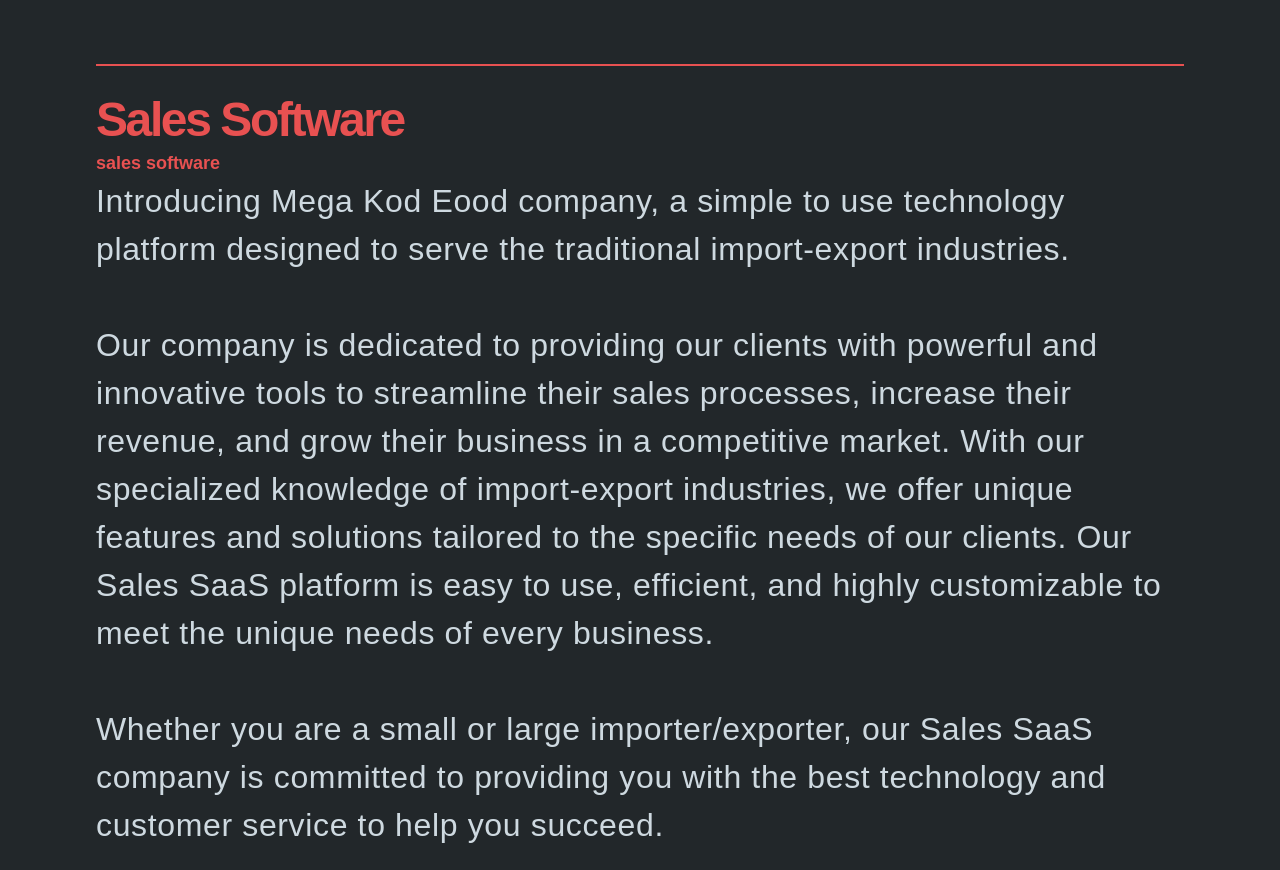
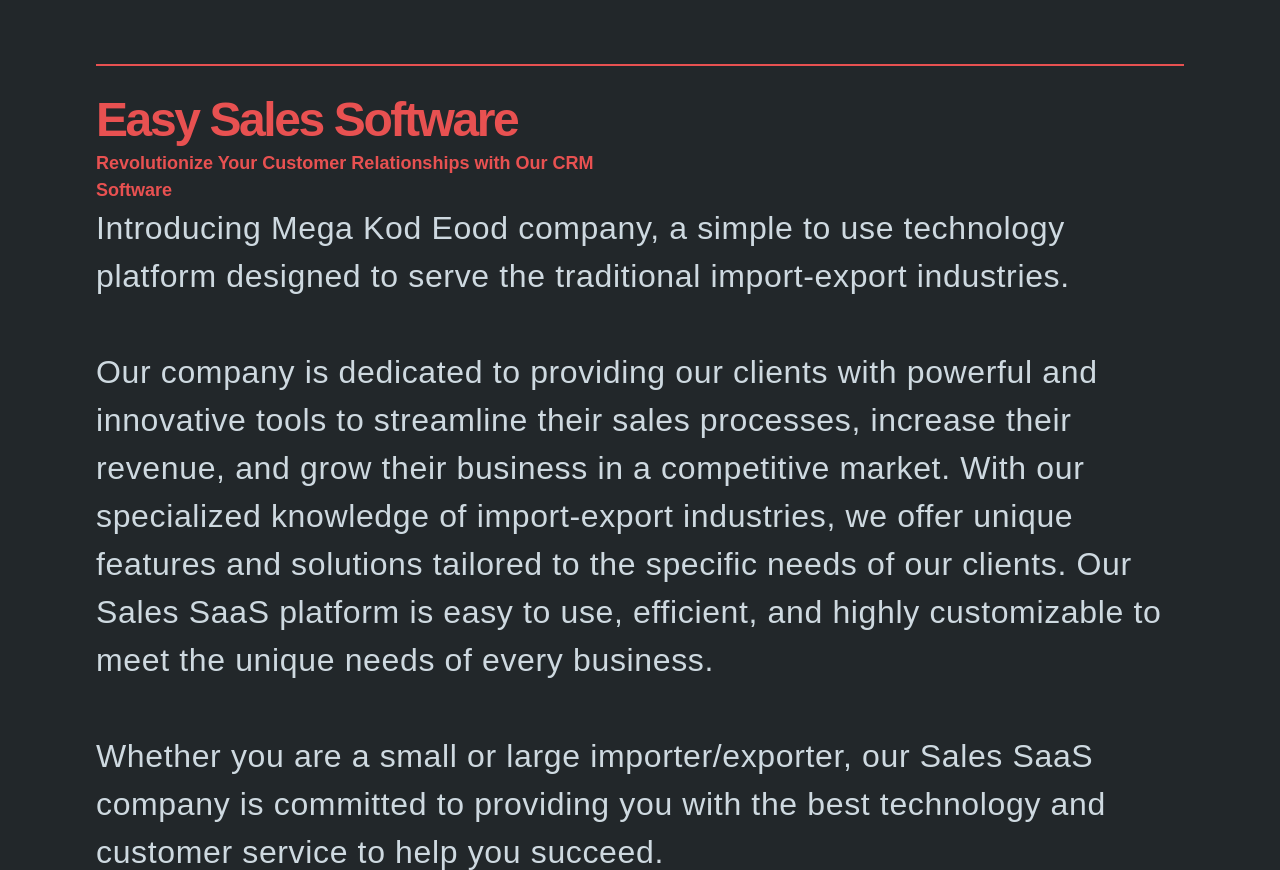
Before and after one commit to Mega-Kode-Eood/Mega-Kode-Eood.github.io, a plain HTML site: page index.html in a window 1280 px wide. Shown: the top 870 px of the page. Drawn offline with nearby package versions, Linux system fonts and the light colour scheme.

Commit message:
:seedling:

```diff
--- a/index.html
+++ b/index.html
@@ -44,8 +44,8 @@
 <body>
 <header>
     <div id="logo-container">
-        <div id="logo"><a href="/">Sales Software</a></div>
-        <div id="subtitle">sales software</div>
+        <div id="logo"><a href="/">Easy Sales Software</a></div>
+        <div id="subtitle">Revolutionize Your Customer Relationships with Our CRM Software</div>
     </div>
 
 
```
